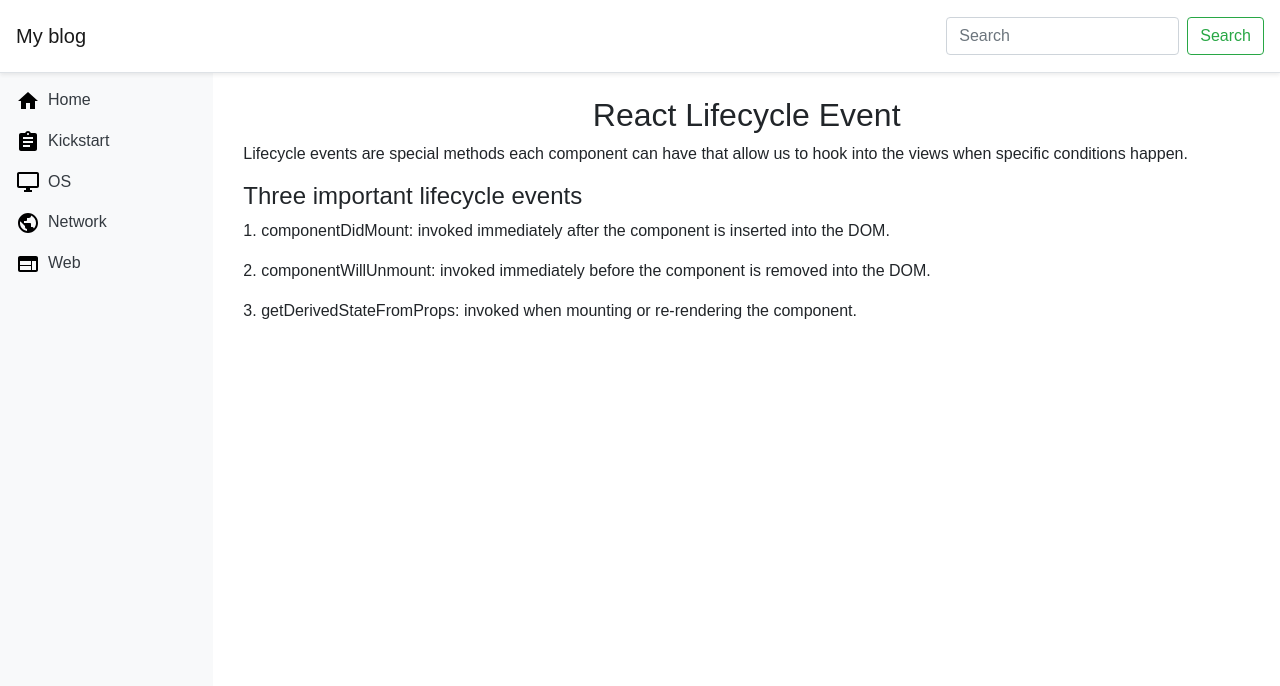
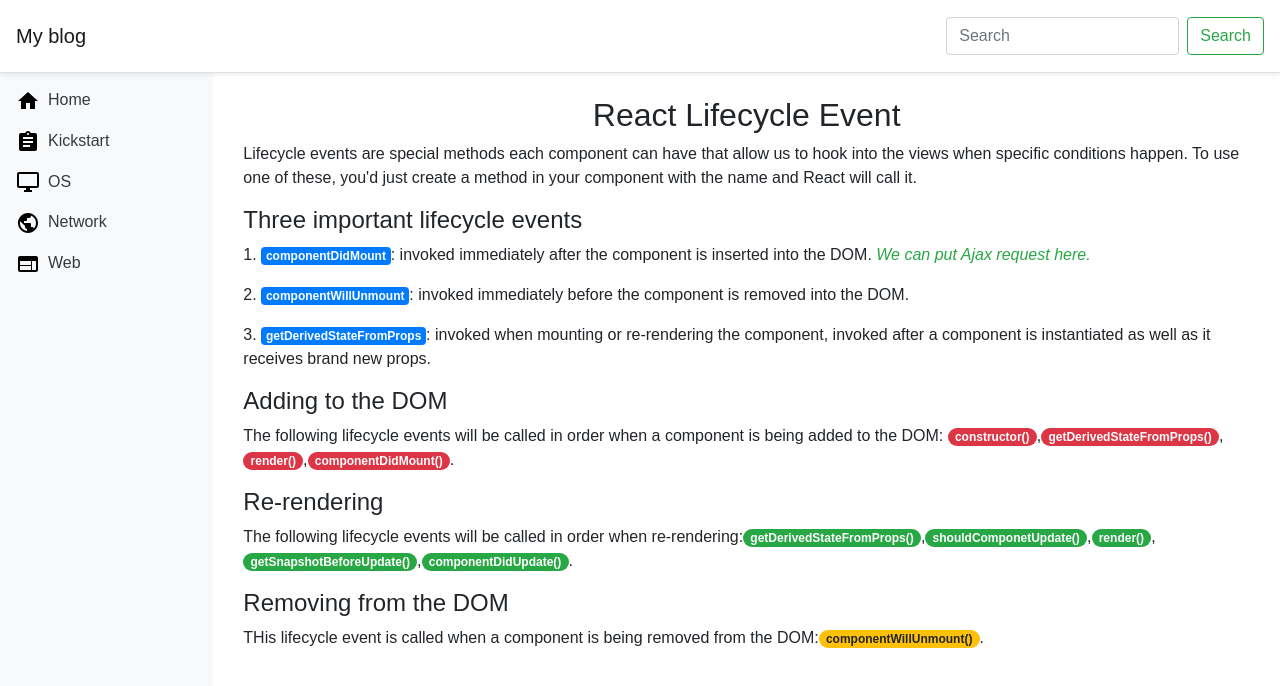
Before and after one commit to QiuranHu/Blog, a React (Create React App) app: page /web/react-lifecycle-event in a window 1280 px wide. Shown: the top 686 px of the page. Built offline with nearby package versions, Linux system fonts and the light colour scheme.

Commit message:
modified:   src/App.css 	modified:   src/App.js 	modified:   src/QueryResult.js 	modified:   src/Web.js 	modified:   src/Web/CSSBasic.js 	new file:   src/Web/JavaScriptBasic.js 	modified:   src/Web/ReactLifecycleEvent.js

```diff
--- a/src/App.css
+++ b/src/App.css
@@ -44,3 +44,11 @@ body {
 .center {
     text-align: center;
 }
+
+.textWithBackground {
+    color: white;
+    background-color: #4c8bd9;
+    border-radius: 0.125rem;
+    padding-left: 0.25rem;
+    padding-right: 0.25rem;
+}
--- a/src/App.js
+++ b/src/App.js
@@ -8,16 +8,19 @@ import Web from "./Web";
 import CSSBasic from './Web/CSSBasic';
 import ReactLifecycleEvent from './Web/ReactLifecycleEvent';
 import QueryResult from './QueryResult';
+import JavaScriptBasic from './Web/JavaScriptBasic';
 
 
 import './App.css';
 
 class App extends Component {
   state = {
-    pages: ["/web/cssbasic", "/web/react-lifecycle-event"],
+    pages: ["/web/cssbasic", "/web/react-lifecycle-event", "/web/javascript-basic"],
     query: "",
-    pageTitles: [{name: "CSS Basic", url:"/web/cssbasic", title:"CSS"},
-    {name:"React Lifecycle Event", url: "/web/react-lifecycle-event", title:"React"}]
+    pageTitles: [{name: "CSS Basics", url:"/web/cssbasic", title:"CSS"},
+    {name:"React Lifecycle Event", url: "/web/react-lifecycle-event", title:"React"},
+    {name:"JavaScript Basics", url:"/web/javascript-basic", title:"JavaScript"}
+  ],
 
   }
   goToRandomPage = () => {
@@ -86,6 +89,13 @@ class App extends Component {
         }}>
 
         </Route>
+
+
+        <Route exact path="/web/javascript-basic" render={() => {
+          return (<JavaScriptBasic />)
+        }}>
+
+        </Route>
       </div>
     );
   }
--- a/src/QueryResult.js
+++ b/src/QueryResult.js
@@ -10,10 +10,10 @@ class QueryResult extends Component {
             return (
                 <div className="col-lg-10 ml-sm-auto mainContent">
                     <div className="text-center col-sm-6 mx-auto">
-                        <div class="alert alert-primary mt-5"  role="alert">
-                        <h4 class="alert-heading">You did not search anything!</h4>
+                        <div className="alert alert-primary mt-5"  role="alert">
+                        <h4 className="alert-heading">You did not search anything!</h4>
                         <hr></hr>
-                        <p class="mb-0">Please try again.</p>
+                        <p className="mb-0">Please try again.</p>
                         </div>
                     </div>
 
@@ -26,10 +26,10 @@ class QueryResult extends Component {
             return (
                 <div className="col-lg-10 ml-sm-auto mainContent">
                     <div className="text-center col-sm-6 mx-auto">
-                        <div class="alert alert-primary mt-5"  role="alert">
-                        <h4 class="alert-heading">Found nothing!</h4>
+                        <div className="alert alert-primary mt-5"  role="alert">
+                        <h4 className="alert-heading">Found nothing!</h4>
                         <hr></hr>
-                        <p class="mb-0">Please try again.</p>
+                        <p className="mb-0">Please try again.</p>
                         </div>
                     </div>
 
@@ -40,10 +40,10 @@ class QueryResult extends Component {
             <div className="col-lg-10 ml-sm-auto mainContent">
                 <div className="container mt-3">
                     <p>Here is the search results:</p>
-                    <div className="row">
+                    <div className="row mb-3">
 
                         {pages.map((page) => (
-                            <div className="col-sm-6 mt-sm-auto mt-3" key={page.url}>
+                            <div className="col-sm-6  mt-3" key={page.url}>
                                 <div className="card" >
                                     <div className="card-body">
                                         <h5 className="card-title">{page.title}</h5>
--- a/src/Web.js
+++ b/src/Web.js
@@ -4,10 +4,10 @@ import {Link} from 'react-router-dom';
 
 class Web extends Component {
     render() {
-        return <div className="col-lg-10 ml-sm-auto mainContent">
+        return <div className="col-lg-10 ml-sm-auto mainContent mb-3">
             <div className="container mt-3">
                 <div className="row">
-                    <div className="col-sm-6 mt-sm-auto mt-3">
+                    <div className="col-sm-6  mt-3">
                         <div className="card">
                             <div className="card-body">
                                 <h5 className="card-title">CSS</h5>
@@ -16,12 +16,21 @@ class Web extends Component {
                             </div>
                         </div>
                     </div>
-                    <div className="col-sm-6 mt-sm-auto mt-3">
+                    <div className="col-sm-6 mt-3">
                         <div className="card">
                             <div className="card-body">
                                 <h5 className="card-title">React</h5>
                                 <p className="card-text">React lifecycle events</p>
                                 <Link to="/web/react-lifecycle-event" className="btn btn-outline-success">Read</Link>
+                            </div>
+                        </div>
+                    </div>
+                    <div className="col-sm-6 mt-3">
+                        <div className="card">
+                            <div className="card-body">
+                                <h5 className="card-title">JavaScript</h5>
+                                <p className="card-text">JavaScript Basics</p>
+                                <Link to="/web/javascript-basic" className="btn btn-outline-success">Read</Link>
                             </div>
                         </div>
                     </div>
--- a/src/Web/CSSBasic.js
+++ b/src/Web/CSSBasic.js
@@ -6,7 +6,7 @@ class CSSBasic extends Component {
             <div className="col-12 col-lg-10 ml-auto mainContent">
                 <div className="container mt-3">
                     <div className="center">
-                        <h2>CSS Basic</h2>
+                        <h2>CSS Basics</h2>
                     </div>
                     <h4>1. Cascade</h4>
                     <p>Cascade is used to dealing with conflicting declarations in CSS.</p>
--- /dev/null
+++ b/src/Web/JavaScriptBasic.js
@@ -0,0 +1,39 @@
+import React, {Component} from "react";
+
+class JavaScriptBasic extends Component {
+    render() {
+        return (
+            <div className="col-12 col-lg-10 ml-auto mainContent">
+                <div className="container mt-3">
+                    <div className="center">
+                        <h2>JavaScript Basics</h2>
+                    </div>
+                    <h4>1. Seven fundamental data types</h4>
+                    <p>First 6 of them are primitive types.</p>
+                    <p>1. <span className="textWithBackground">Number</span>: Any number, including numbers with decimals: 4, 8, 23.42.</p>
+                    <p>2. <span className="textWithBackground">String</span>: '...', "...". </p>
+                    <p>3. <span className="textWithBackground">Boolean</span>: true or false. </p>
+                    <p>4. <span className="textWithBackground">Null</span>: This data type represents the intentional
+                    absence of a value, and is represented by the keyword null.</p>
+                    <p>5. <span className="textWithBackground">Undefined</span>: This data type is denoted by the
+                    keyword undefined. </p>
+                    <p>6. <span className="textWithBackground">Symbol</span>: A newer feature to the language, symbols are uniques identifiers, useful in more
+                        complex coding.
+                    </p>
+                    <p>7. <span className="textWithBackground">Object</span>: Collection of related data. </p>
+                    <h4>2. length</h4>
+                    <p>Every String has a <span className="badge badge-pill badge-success">length</span> property that specifies how many characters it has.</p>
+                    <h4>3. <span className="badge badge-pill badge-success">trim</span> method of String</h4>
+                    <p>Remove the whitespace at the begining and end of the string.</p>
+                    <h4>4. Some function about numbers.</h4>
+                    <p><span className="textWithBackground">Math.floor(number)</span> returns the largest integer smaller
+                    than or equal to the number.</p>
+                    <p><span className="textWithBackground">Math.ceil(number)</span> returns the smallest integer greater
+                    than or equal to the number.</p>
+                </div>
+            </div>
+        )
+    }
+}
+
+export default JavaScriptBasic;
--- a/src/Web/ReactLifecycleEvent.js
+++ b/src/Web/ReactLifecycleEvent.js
@@ -2,6 +2,7 @@ import React, { Component } from 'react';
 
 class ReactLifecycleEvent extends Component {
     render() {
+
         return (
             <div className="col-12 col-lg-10 ml-auto mainContent">
                 <div className="container mt-3">
@@ -9,17 +10,39 @@ class ReactLifecycleEvent extends Component {
                         <h2>React Lifecycle Event</h2>
                     </div>
                     <p>Lifecycle events are special methods each component can have that allow us
-                    to hook into the views when specific conditions happen.
+                    to hook into the views when specific conditions happen. To use one of these, you'd just
+                    create a method in your component with the name and React will call it.
 
                     </p>
                     <h4>Three important lifecycle events</h4>
-                    <p>1. componentDidMount: invoked immediately after the component is inserted
-                    into the DOM.
+                    <p>1. <span className="badge badge-primary">componentDidMount</span>: invoked immediately after the component is inserted
+                    into the DOM. <span className="font-italic text-success">We can put Ajax request here. </span>
                     </p>
-                    <p>2. componentWillUnmount: invoked immediately before the component is removed into
+                    <p>2. <span className="badge badge-primary">componentWillUnmount</span>: invoked immediately before the component is removed into
                         the DOM.
                     </p>
-                    <p>3. getDerivedStateFromProps: invoked when mounting or re-rendering the component.</p>
+                    <p>3. <span className="badge badge-primary">getDerivedStateFromProps</span>: invoked when mounting or re-rendering the component, invoked
+                    after a component is instantiated as well as it receives brand new props.</p>
+                    <h4>Adding to the DOM</h4>
+                    <p>The following lifecycle events will be called in order when
+                        a component is being added to the DOM: <span className="badge badge-pill badge-danger">constructor()</span>,
+                        <span className="badge badge-pill badge-danger">getDerivedStateFromProps()</span>,
+                        <span className="badge badge-pill badge-danger">render()</span>,
+                        <span className="badge badge-pill badge-danger">componentDidMount()</span>.
+                    </p>
+                    <h4>Re-rendering</h4>
+                    <p>The following lifecycle events will be called in order when re-rendering:
+                    <span className="badge badge-pill badge-success">getDerivedStateFromProps()</span>,
+                    <span className="badge badge-pill badge-success">shouldComponetUpdate()</span>,
+                    <span className="badge badge-pill badge-success">render()</span>,
+                    <span className="badge badge-pill badge-success">getSnapshotBeforeUpdate()</span>,
+                    <span className="badge badge-pill badge-success">componentDidUpdate()</span>.
+                    </p>
+                    <h4>Removing from the DOM</h4>
+                    <p>THis lifecycle event is called when a component is being removed from the DOM:
+                    <span className="badge badge-pill badge-warning">componentWillUnmount()</span>.
+                    </p>
+
                 </div>
             </div>
         )
```
